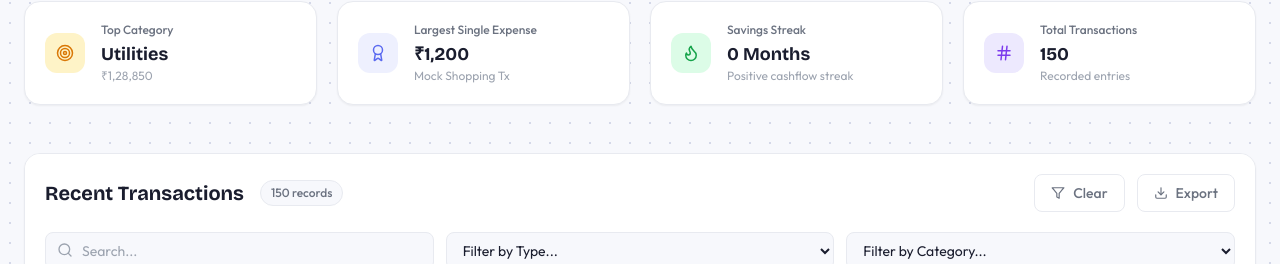
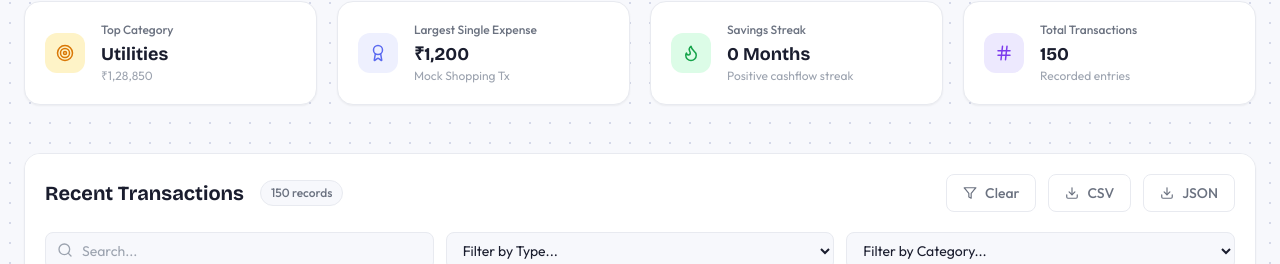
Before and after one commit to Aravind56565657/zorvyn, a React (Vite) app: page / in a window 1280 px wide. Shown: the part 827-1091 px from the top of the page. Built offline with nearby package versions, Linux system fonts and the light colour scheme.

Commit message:
Restore JSON Export Functionality

```diff
--- a/src/components/TransactionsTable.tsx
+++ b/src/components/TransactionsTable.tsx
@@ -56,11 +56,21 @@ export const TransactionsTable: React.FC = () => {
       headers.join(','),
       ...displayedData.map(t => `${t.date},"${t.description}",${t.category},${t.type},${t.amount}`)
     ].join('\n');
-
     const blob = new Blob([csvContent], { type: 'text/csv;charset=utf-8;' });
     const link = document.createElement('a');
     link.href = URL.createObjectURL(blob);
     link.setAttribute('download', 'transactions_export.csv');
+    document.body.appendChild(link);
+    link.click();
+    document.body.removeChild(link);
+  };
+
+  const handleExportJSON = () => {
+    const jsonContent = JSON.stringify(displayedData, null, 2);
+    const blob = new Blob([jsonContent], { type: 'application/json;charset=utf-8;' });
+    const link = document.createElement('a');
+    link.href = URL.createObjectURL(blob);
+    link.setAttribute('download', 'transactions_export.json');
     document.body.appendChild(link);
     link.click();
     document.body.removeChild(link);
@@ -90,7 +100,10 @@ export const TransactionsTable: React.FC = () => {
               <Filter size={14} /> <span className="hidden sm:inline">Clear</span>
             </button>
             <button onClick={handleExport} className="btn-ghost flex items-center justify-center gap-2 cursor-pointer">
-              <Download size={14} /> <span className="hidden sm:inline">Export</span>
+              <Download size={14} /> <span className="hidden sm:inline">CSV</span>
+            </button>
+            <button onClick={handleExportJSON} className="btn-ghost flex items-center justify-center gap-2 cursor-pointer">
+              <Download size={14} /> <span className="hidden sm:inline">JSON</span>
             </button>
           </div>
         </div>
```
